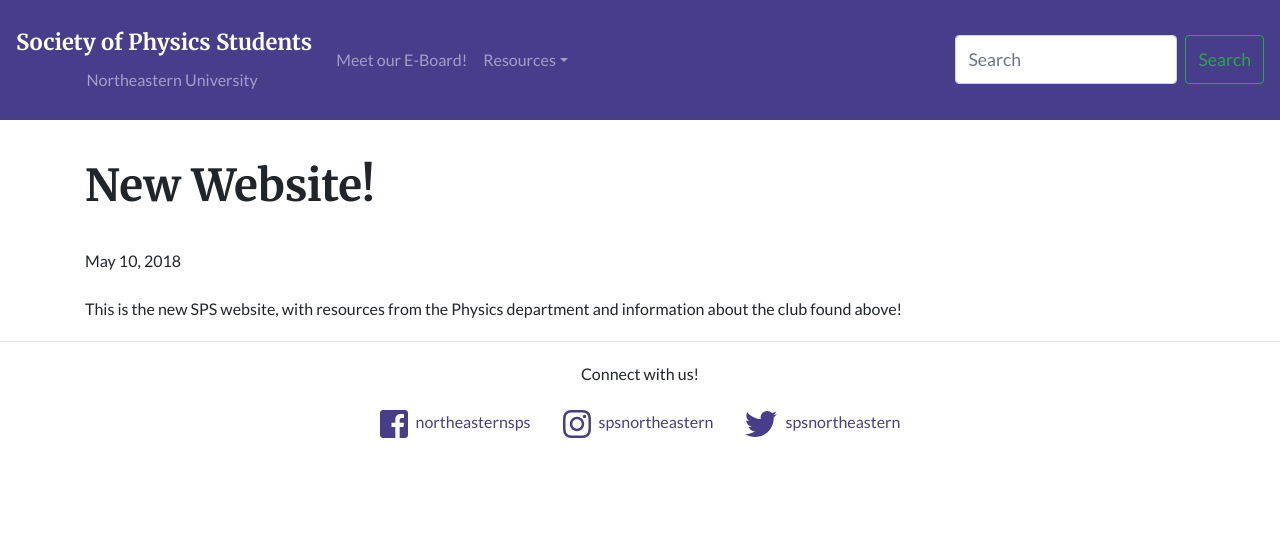
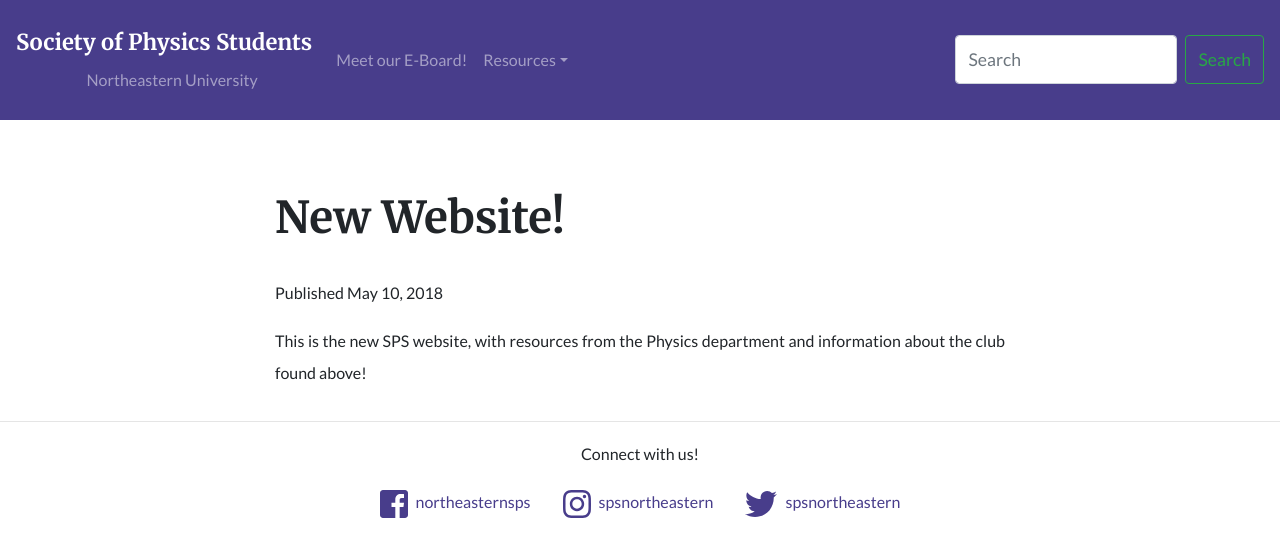
Before and after one commit to vegajustin26/sps-website, a Jekyll site: the page built from _posts/2018-05-10-new-website.md, in a window 1280 px wide. Shown: the top 557 px of the page. Built offline with Jekyll 4.4.1, drawn with Linux system fonts in a browser that asks for light colours; nearby versions of some CDN libraries.

Commit message:
change post layout to match page layout

```diff
--- a/_layouts/post.html
+++ b/_layouts/post.html
@@ -3,21 +3,35 @@ layout: default
 ---
 <article class="post h-entry" itemscope itemtype="http://schema.org/BlogPosting">
 
-  <header class="post-header">
-    <h1 class="post-title p-name" itemprop="name headline">{{ page.title | escape }}</h1>
+  <div class="row">
+    <div class="col-md-8 offset-md-2">
+      <article class="post">
+
+          <header class="post-header" itemprop="name headline">
+            <h1 class="post-title">{{ page.title | escape }}</h1>
             <p class="post-meta">
               <time class="dt-published" datetime="{{ page.date | date_to_xmlschema }}" itemprop="datePublished">
                 {%- assign date_format = site.minima.date_format | default: "%b %-d, %Y" -%}
-        {{ page.date | date: date_format }}
+                Published {{ page.date | date: date_format }}
               </time>
               {%- if page.author -%}
-        • <span itemprop="author" itemscope itemtype="http://schema.org/Person"><span class="p-author h-card" itemprop="name">{{ page.author }}</span></span>
+                • By <span itemprop="author" itemscope itemtype="http://schema.org/Person"><span class="p-author h-card" itemprop="name">{{ page.author }}</span></span>
               {%- endif -%}</p>
           </header>
 
-  <div class="post-content e-content" itemprop="articleBody">
+          <div class="post-content text-justify">
+
             {{ content }}
+
           </div>
+
+        </article>
+    </div>
+  </div>
+
+  {%- if page.script -%}
+  <script src="{{ page.script | relative_url }}"></script>
+  {%- endif -%}
 
   <a class="u-url" href="{{ page.url | relative_url }}" hidden></a>
 </article>
```
Lines whose indentation alone changed are shown as unchanged.
